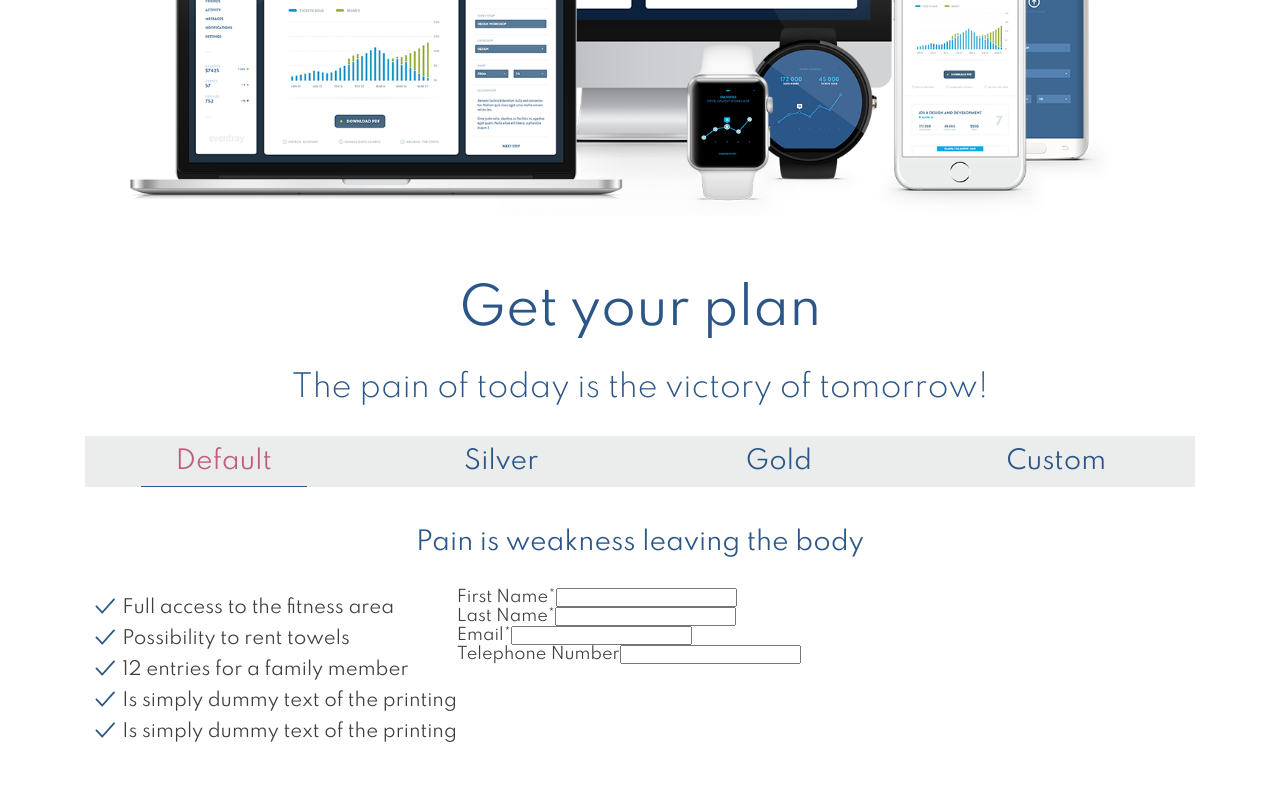
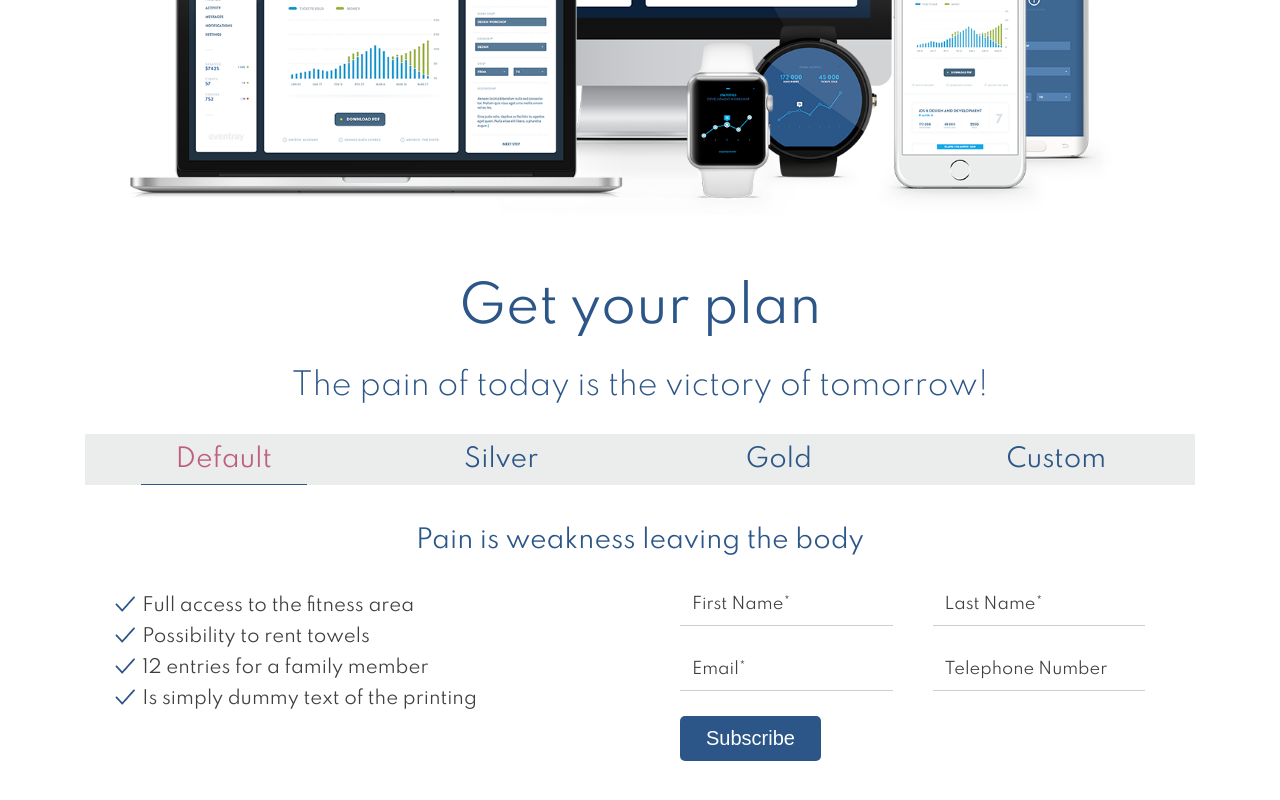
Before and after one commit to oradan/fitness-subscription-form, an Angular app: page / in a window 1280 px wide. Shown: the part 842-1642 px from the top of the page. Built offline with nearby package versions, Linux system fonts and the light colour scheme.

Commit message:
user-form refactoring

```diff
--- a/angular.json
+++ b/angular.json
@@ -23,7 +23,8 @@
               "src/assets"
             ],
             "styles": [
-              "src/styles.css"
+              "src/styles.css",
+              "src/assets/css/grid.css"
             ],
             "scripts": [],
             "es5BrowserSupport": true
--- a/src/app/article.ts
+++ b/src/app/article.ts
@@ -1,5 +1,4 @@
 export class Article {
     id:number;
-    name:string;
     price:number;
 }
--- a/src/app/default-plan/default-plan.component.html
+++ b/src/app/default-plan/default-plan.component.html
@@ -1,12 +1,14 @@
-<div class="default plan-container">
+<div class="default row">
+  <div class="col-6 col-lg-3">
     <ul class="ul-check-icon">
       <li>Full access to the fitness area</li>
       <li>Possibility to rent towels</li>
       <li>12 entries for a family member</li>
       <li>Is simply dummy text of the printing</li>
-   <li>Is simply dummy text of the printing</li>
     </ul>
- <div class="form">
+  </div>
+  <div class="col-6 col-lg-3">
     <app-user-form></app-user-form>
   </div>
+
 </div>
--- /dev/null
+++ b/src/app/floatin-labels.directive.ts
@@ -0,0 +1,12 @@
+import { Directive, ElementRef } from '@angular/core';
+
+@Directive({
+  selector: '[floatinLabels]'
+})
+export class FloatinLabelsDirective {
+
+  constructor(private elRef:ElementRef) {
+    console.log(this.elRef.nativeElement)
+   }
+
+}
--- a/src/app/option.ts
+++ b/src/app/option.ts
@@ -2,6 +2,5 @@ import { Article } from './article';
 
 export class Option {
     id:number;
-    name:string;
     atricles:Article[];
 }
--- a/src/app/plan.ts
+++ b/src/app/plan.ts
@@ -2,6 +2,5 @@ import { Option } from './option';
 
 export class Plan {
     id:number;
-    name:string;
     opions?:Option[]
 }
--- a/src/app/user-form/user-form.component.html
+++ b/src/app/user-form/user-form.component.html
@@ -1,19 +1,32 @@
-<form>
+<form class="form-custom floating-labels" (ngSubmit)="onSubmit();userForm.reset()" #userForm="ngForm" floatinLabels>
+  <div class="row">
+    <div class="col-6 col-md-3">
       <div class="form-group">
-    <label for="first-name">First Name*</label>
-    <input id="first-name" name="firstName" type="text" required>
+        <label for="first-name" class="label-floating label-floating-lg" [class.focused]="firstName.touched">First Name*</label>
+        <input class="form-control" id="first-name" name="firstName" type="text" [(ngModel)]="user.firstName" #firstName="ngModel" required>
       </div>
+      <p>{{firstName.className}}</p>
+    </div>
+    <div class="col-6 col-md-3">
       <div class="form-group">
-    <label for="last-name">Last Name*</label>
-    <input id="last-name" name="lastName" type="text" required>
+        <label for="last-name" class="label-floating label-floating-lg">Last Name*</label>
+        <input class="form-control" id="last-name" name="lastName" type="text" [(ngModel)]="user.lastName" required>
       </div>
+    </div>
+    <div class="col-6 col-md-3">
       <div class="form-group">
-    <label for="email">Email*</label>
-    <input id="email" name="email" type="email" required>
+        <label for="email" class="label-floating label-floating-lg">Email*</label>
+        <input class="form-control" id="email" name="email" type="email" [(ngModel)]="user.email" required>
       </div>
+    </div>
+    <div class="col-6 col-md-3">
       <div class="form-group">
-    <label for="phone">Telephone Number</label>
-    <input id="phone" name="lastName" type="tel">
+        <label for="phone" class="label-floating label-floating-lg">Telephone Number</label>
+        <input class="form-control" id="phone" name="telephone" type="tel" [(ngModel)]="user.telephone">
       </div>
-
+    </div>
+    <div class="col-6">
+      <button class="btn btn-primary">Subscribe</button>
+    </div>
+  </div>
 </form>
--- a/src/app/user-form/user-form.component.ts
+++ b/src/app/user-form/user-form.component.ts
@@ -1,4 +1,5 @@
 import { Component, OnInit } from '@angular/core';
+import { User } from '../user';
 
 @Component({
   selector: 'app-user-form',
@@ -6,10 +7,15 @@ import { Component, OnInit } from '@angular/core';
   styleUrls: ['./user-form.component.css']
 })
 export class UserFormComponent implements OnInit {
-
+  user:User=new User()
   constructor() { }
-
+  onSubmit(){
+    console.log(this.user)
+  }
   ngOnInit() {
+    console.log(this.user)
   }
-
+onFocus(event:any){
+  console.log(event)
 }
+}
--- a/src/app/user.ts
+++ b/src/app/user.ts
@@ -5,5 +5,6 @@ export class User {
     firstName: string = "";
     lastName: string = "";
     email: string = "";
+    telephone: string="";
     plan:Plan=new Plan()
 }
--- /dev/null
+++ b/src/assets/css/grid.css
@@ -0,0 +1,188 @@
+.container {
+  width: 100%;
+  padding-right: 15px;
+  padding-left: 15px;
+  margin-right: auto;
+  margin-left: auto;
+}
+@media screen and (min-width: 576px) {
+  .container {
+    max-width: 540px;
+  }
+}
+@media screen and (min-width: 768px) {
+  .container {
+    max-width: 720px;
+  }
+}
+@media screen and (min-width: 992px) {
+  .container {
+    max-width: 960px;
+  }
+}
+@media screen and (min-width: 1200px) {
+
+  .container {
+    max-width: 1140px;
+  }
+
+}
+@media screen and (min-width: 1400px) {}
+
+
+.row{
+  display: flex;
+  flex-wrap: wrap;
+}
+/* COLS */
+
+.col,.col-1,.col-2,.col-3,.col-4,.col-5,.col-6,
+.col-sm-1,.col-sm-2,.col-sm-3,.col-sm-4,.col-sm-5,.col-sm-6,
+.col-md-1,.col-md-2,.col-md-3,.col-md-4,.col-md-5,.col-md-6,
+.col-lg-1,.col-lg-2,.col-lg-3,.col-lg-4,.col-lg-5,.col-lg-6,
+.col-xl-1,.col-xl-2,.col-xl-3,.col-xl-4,.col-xl-5,.col-xl-6{
+  position: relative;
+  padding: 0 1.25rem;
+}
+
+.col{
+  flex-basis: 0;
+  flex-grow: 1;
+  max-width: 100%;
+}
+.col-1{
+  flex:0 0 16.33333%;
+  max-width: 16.33333%;
+}
+.col-2{
+  flex:0 0 33.33333%;
+  max-width: 33.33333%;
+}
+.col-3{
+  flex:0 0 50%;
+  max-width: 50%;
+}
+.col-4{
+  flex:0 0 66.66666%;
+  max-width: 66.66666%;
+}
+.col-5{
+  flex:0 0 83.33333%;
+  max-width: 83.33333%;
+}
+.col-6{
+  flex:0 0 100%;
+  max-width: 100%;
+}
+
+@media screen and (min-width: 576px) {
+  .col-sm-1{
+    flex:0 0 16.33333%;
+    max-width: 16.33333%;
+  }
+  .col-sm-2{
+    flex:0 0 33.33333%;
+    max-width: 33.33333%;
+  }
+  .col-sm-3{
+    flex:0 0 50%;
+    max-width: 50%;
+  }
+  .col-sm-4{
+    flex:0 0 66.66666%;
+    max-width: 66.66666%;
+  }
+  .col-sm-5{
+    flex:0 0 83.33333%;
+    max-width: 83.33333%;
+  }
+  .col-sm-6{
+    flex:0 0 100%;
+    max-width: 100%;
+  }
+}
+@media screen and (min-width: 768px) {
+  .col-md-1{
+    flex:0 0 16.33333%;
+    max-width: 16.33333%;
+  }
+  .col-md-2{
+    flex:0 0 33.33333%;
+    max-width: 33.33333%;
+  }
+  .col-md-3{
+    flex:0 0 50%;
+    max-width: 50%;
+  }
+  .col-md-4{
+    flex:0 0 66.66666%;
+    max-width: 66.66666%;
+  }
+  .col-md-5{
+    flex:0 0 83.33333%;
+    max-width: 83.33333%;
+  }
+  .col-md-6{
+    flex:0 0 100%;
+    max-width: 100%;
+  }
+}
+@media screen and (min-width: 992px) {
+  .col-lg-1{
+    flex:0 0 16.33333%;
+    max-width: 16.33333%;
+  }
+  .col-lg-2{
+    flex:0 0 33.33333%;
+    max-width: 33.33333%;
+  }
+  .col-lg-3{
+    flex:0 0 50%;
+    max-width: 50%;
+  }
+  .col-lg-4{
+    flex:0 0 66.66666%;
+    max-width: 66.66666%;
+  }
+  .col-lg-5{
+    flex:0 0 83.33333%;
+    max-width: 83.33333%;
+  }
+  .col-lg-6{
+    flex:0 0 100%;
+    max-width: 100%;
+  }
+}
+@media screen and (min-width: 1200px) {
+  .col-xl-1{
+    flex:0 0 16.33333%;
+    max-width: 16.33333%;
+  }
+  .col-xl-2{
+    flex:0 0 33.33333%;
+    max-width: 33.33333%;
+  }
+  .col-xl-3{
+    flex:0 0 50%;
+    max-width: 50%;
+  }
+  .col-xl-4{
+    flex:0 0 66.66666%;
+    max-width: 66.66666%;
+  }
+  .col-xl-5{
+    flex:0 0 83.33333%;
+    max-width: 83.33333%;
+  }
+  .col-xl-6{
+    flex:0 0 100%;
+    max-width: 100%;
+  }
+}
+@media screen and (min-width: 1400px) {}
+
+@media screen and (min-width: 576px) {}
+@media screen and (min-width: 768px) {}
+@media screen and (min-width: 992px) {}
+@media screen and (min-width: 1200px) {}
+@media screen and (min-width: 1400px) {}
--- a/src/styles.css
+++ b/src/styles.css
@@ -1,7 +1,11 @@
 /* You can add global styles to this file, and also import other style files */
+html {
+  font-size: 100%;
+}
+
 body {
   font-family: 'Spartan', sans-serif;
-  color:#403e3e;
+  color: #403e3e;
 }
 
 * {
@@ -14,14 +18,6 @@ h1,
 h2,
 h3 {
   margin: 30px 0px;
-}
-
-.container {
-  width: 100%;
-  padding-right: 15px;
-  padding-left: 15px;
-  margin-right: auto;
-  margin-left: auto;
 }
 
 /* header */
@@ -64,9 +60,11 @@ h3 {
 .text-white {
   color: #ffffff
 }
-.text-secondary{
-  color:#BF5F7C;
+
+.text-secondary {
+  color: #BF5F7C;
 }
+
 .text-blue-primary {
   color: #4679ae;
 }
@@ -74,36 +72,41 @@ h3 {
 .text-blue-dark {
   color: #2b5687
 }
-.bg-blue-default{
+
+.bg-blue-default {
   background-color: #2b5687
 }
-.bg-blue-silver{
+
+.bg-blue-silver {
   background-color: #77a3d4
 }
-.bg-blue-gold{
+
+.bg-blue-gold {
   background-color: #1f3e61
 }
-.bg-blue-custom{
+
+.bg-blue-custom {
   background-color: #376fae
 }
+
 /* titles */
 .title-lg {
-  font-size: 20px;
+  font-size: 1.25rem;
   font-weight: 400;
 }
 
 .title-md {
-  font-size: 18px;
+  font-size: 1.125rem;
   font-weight: 300;
 }
 
 .subtitle {
-  font-size: 18px;
+  font-size: 1.125rem;
   font-weight: 300;
 }
 
-.title{
-    font-size: 25px;
+.title {
+  font-size: 1.5625rem;
   font-weight: 400;
 }
 
@@ -120,21 +123,22 @@ h3 {
   max-width: 100%;
   height: auto;
 }
-.separator{
+
+.separator {
   height: 100px;
 }
 
-.mb-2{
+.mb-2 {}
 
-}
 /* tabs */
-.plans-tab-wraper{
+.plans-tab-wraper {
   display: flex;
   position: relative;
   justify-content: space-around;
   background-color: #ebecec;
 }
-.plans-tab-wraper .plan-tab{
+
+.plans-tab-wraper .plan-tab {
   cursor: pointer;
   padding: 10px 0px;
   text-align: center;
@@ -142,7 +146,8 @@ h3 {
   width: 15%;
 
 }
-.plans-tab-wraper .plan-tab .focus-border{
+
+.plans-tab-wraper .plan-tab .focus-border {
   position: absolute;
   left: 50%;
   width: 0;
@@ -152,39 +157,35 @@ h3 {
   transition: 0.4;
 }
 
-.plans-tab-wraper .plan-tab.active .focus-border{
+.plans-tab-wraper .plan-tab.active .focus-border {
   width: 100%;
   transition: 0.4s;
   left: 0;
 }
-.plans-tab-wraper .plan-tab.active .title{
-  color:#BF5F7C;
+
+.plans-tab-wraper .plan-tab.active .title {
+  color: #BF5F7C;
   transition: 0.4s;
 }
 
-.plan-content{
+.plan-content {
   padding: 10px;
-  flex: 0 0 80%;
-}
-
-.plan-container{
-  display: flex;
-  flex-direction: row;
 }
 
 /* Lists */
 
-.ul-check-icon{
+.ul-check-icon {
   list-style: none;
 }
 
-.ul-check-icon li{
+.ul-check-icon li {
   padding-left: 1.7rem;
   position: relative;
-  font-size: 18px;
+  font-size: 1.125rem;
   margin: 10px 0px;
 }
-.ul-check-icon li::before{
+
+.ul-check-icon li::before {
   position: absolute;
   display: block;
   left: 0;
@@ -197,29 +198,79 @@ h3 {
   content: "";
 }
 
-@media screen and (min-width: 576px) {
-  .container {
-    max-width: 540px;
+/*-----------------------
+FORMS: Floating Labels
+-------------------------*/
+
+.form-custom .form-control {
+  border-width: 0 0 1px 0;
+  border-color: #cecece;
+  background-color: transparent;
+  border-radius: 0;
+  box-shadow: none;
+  height: 40px;
+  width: 100%;
+  font-size: 1rem;
+  color:inherit;
+  color: #2b5687;
+}
+.form-custom .form-control:focus{
+  outline: none;
+  border-width: 0 0 1px 0;
+  border-color: #BF5F7C;
 }
 
+.floating-labels .form-group {
+  position: relative;
+}
+
+.floating-labels .label-floating {
+  position: absolute;
+  top: 0;
+  left: 0;
+  cursor: text;
+  padding: 0.375rem 0.75rem;
+  font-size: 1rem;
+  line-height: 1.5;
+  pointer-events: none;
+  -webkit-transition: all 0.15s ease-in-out;
+  transition: all 0.15s ease-in-out;
+  z-index: 2;
+}
+
+.floating-labels .label-floating.focused {
+  padding-left: 0;
+  font-size: 0.875rem;
+  -webkit-transform: translateY(-76%);
+  transform: translateY(-76%);
+  opacity: 0.8;
+}
+
+@media (min-width: 576px) {
+  .floating-labels .form-group {
+    margin-bottom: 1.563rem;
+  }
+}
+
+
+@media screen and (min-width: 576px) {
+
+
   .title-lg {
-    font-size: 30px;
+    font-size: 1.875rem;
   }
 
   .title-md {
-    font-size: 28px;
+    font-size: 1.75rem;
   }
 
   .subtitle {
-    font-size: 20px;
+    font-size: 1.25rem;
     font-weight: 300;
   }
 }
 
 @media screen and (min-width: 768px) {
-  .container {
-    max-width: 720px;
-  }
 
   .img-overlay {
     margin-top: -280px;
@@ -231,17 +282,18 @@ h3 {
   }
 
   .title-lg {
-    font-size: 45px;
+    font-size: 2.8125rem;
   }
 
   .title-md {
-    font-size: 35px;
+    font-size: 2.1875rem;
   }
 
   .subtitle {
-    font-size: 26px;
+    font-size: 1.625rem;
     font-weight: 300;
   }
+
   .header-wrapper {
     display: block;
   }
@@ -249,9 +301,7 @@ h3 {
 }
 
 @media screen and (min-width: 992px) {
-  .container {
-    max-width: 960px;
-  }
+
 
   .img-overlay {
     margin-top: -400px;
@@ -259,15 +309,15 @@ h3 {
   }
 
   .title-lg {
-    font-size: 50px;
+    font-size: 3.125rem;
   }
 
   .title-md {
-    font-size: 40px;
+    font-size: 2.4rem;
   }
 
   .subtitle {
-    font-size: 30px;
+    font-size: 1.875rem;
     font-weight: 300;
   }
 }
@@ -275,10 +325,6 @@ h3 {
 @media screen and (min-width: 1200px) {
   .header-wrapper {
     background-position: 20% 0%;
-  }
-
-  .container {
-    max-width: 1140px;
   }
 
   .img-overlay {
@@ -289,10 +335,46 @@ h3 {
 
 @media screen and (min-width: 1400px) {
   .title-lg {
-    font-size: 60px;
+    font-size: 3.75rem;
   }
+
   .img-overlay {
     margin-top: -650px;
     position: relative;
   }
 }
+
+
+/* Buttons */
+.btn {
+  font-weight: 500;
+  font-size: 1.25rem;
+  padding: 10px 25px;
+  text-align: center;
+  vertical-align: middle;
+  cursor: pointer;
+  background-color: transparent;
+  border: 1px solid transparent;
+  border-radius: 5px;
+  transition: color .15s ease-in-out, background-color .15s ease-in-out,border-color .15s ease-in-out;
+}
+
+.btn-primary{
+  color:#ffffff;
+  background-color: #2b5687;
+}
+.btn-primary:hover{
+  color: #BF5F7C;
+  background-color: transparent;
+  border-color: #2b5687;
+}
+
+@media screen and (min-width: 576px) {}
+
+@media screen and (min-width: 768px) {}
+
+@media screen and (min-width: 992px) {}
+
+@media screen and (min-width: 1200px) {}
+
+@media screen and (min-width: 1400px) {}
```
Also changed, not shown: src/app/app.module.ts (+6 -2 lines), 1 other file (tests, documents, lock files or other folders). Lines whose indentation alone changed are shown as unchanged.
